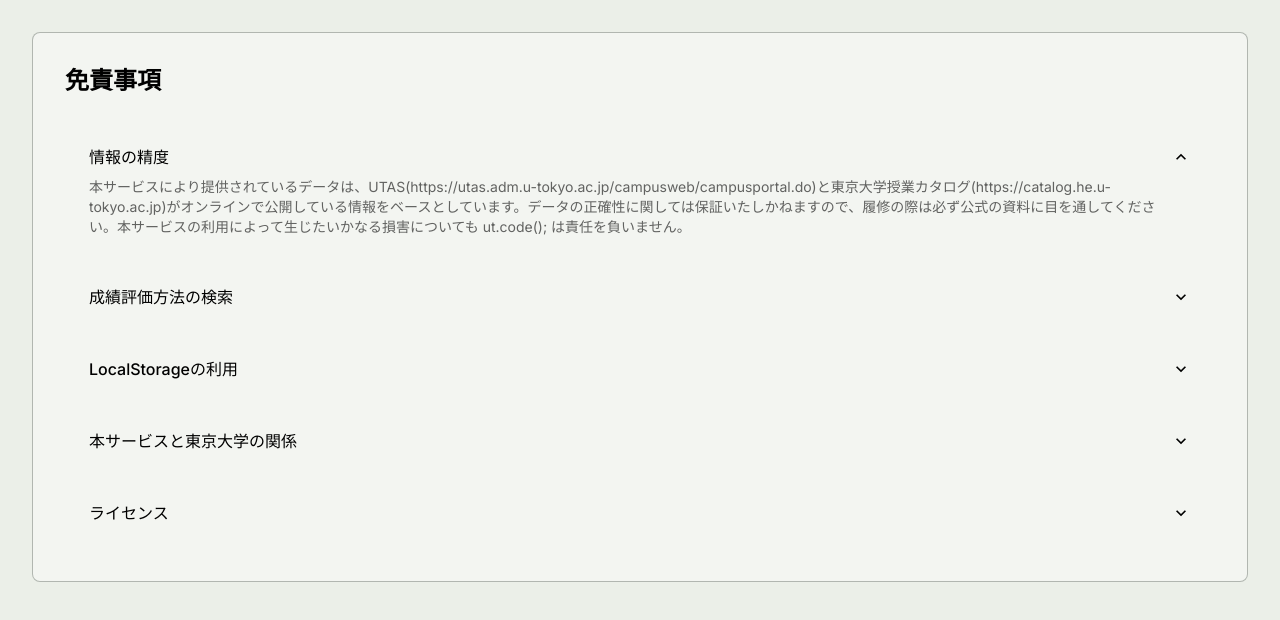
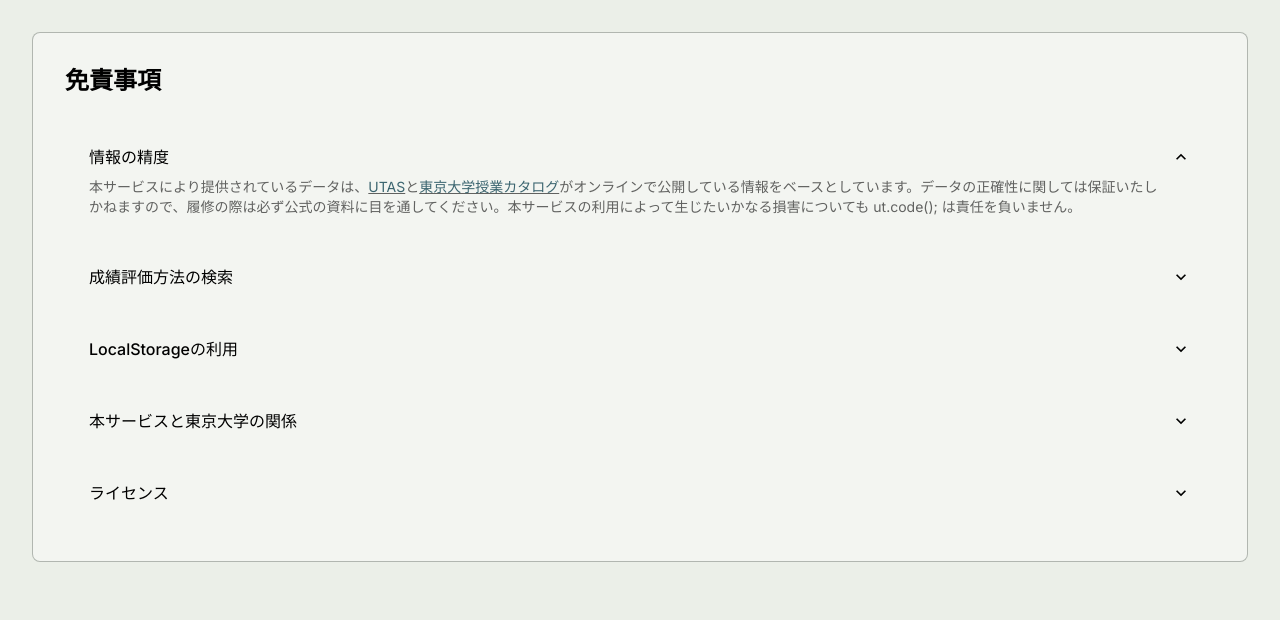
Before and after one commit to ut-code/syllabus-next, a Next.js app: page /disclaimer in a window 1280 px wide. Both pictures are taken after a click on the button "情報の精度". Shown: the top 620 px of the page. Built offline with nearby package versions, Linux system fonts and the light colour scheme.

Commit message:
aタグデザインの改善

```diff
--- a/src/app/disclaimer/page.tsx
+++ b/src/app/disclaimer/page.tsx
@@ -1,11 +1,24 @@
 import React from "react";
 import { FaqItem, HowToUseItem } from "../how-to-use/HowToUseItem";
+
+const Blue: React.FC<{ children: string }> = ({ children }) => {
+  return <span className="text-tertiary">{children}</span>;
+};
+
 const disclaimer: React.FC = () => {
   return (
     <>
       <HowToUseItem title="免責事項">
         <FaqItem question="情報の精度">
-          本サービスにより提供されているデータは、UTAS(https://utas.adm.u-tokyo.ac.jp/campusweb/campusportal.do)と東京大学授業カタログ(https://catalog.he.u-tokyo.ac.jp)がオンラインで公開している情報をベースとしています。データの正確性に関しては保証いたしかねますので、履修の際は必ず公式の資料に目を通してください。本サービスの利用によって生じたいかなる損害についても
+          本サービスにより提供されているデータは、
+          <a href="https://utas.adm.u-tokyo.ac.jp/campusweb/campusportal.do">
+            <Blue>UTAS</Blue>
+          </a>
+          と
+          <a href="https://catalog.he.u-tokyo.ac.jp">
+            <Blue>東京大学授業カタログ</Blue>
+          </a>
+          がオンラインで公開している情報をベースとしています。データの正確性に関しては保証いたしかねますので、履修の際は必ず公式の資料に目を通してください。本サービスの利用によって生じたいかなる損害についても
           ut.code(); は責任を負いません。
         </FaqItem>
         <FaqItem question="成績評価方法の検索">
@@ -22,7 +35,7 @@ const disclaimer: React.FC = () => {
         <FaqItem question="ライセンス">
           本サービスは
           <a href="https://www.apache.org/licenses/LICENSE-2.0.txt">
-            Apacheライセンス バージョン2.0
+            <Blue>Apacheライセンス バージョン2.0</Blue>
           </a>
           の下で提供されている Google Material Icons をその一部に含みます。
         </FaqItem>
--- a/src/app/globals.css
+++ b/src/app/globals.css
@@ -127,5 +127,4 @@
   a:hover {
     text-decoration: none;
   }
-
 }
```
